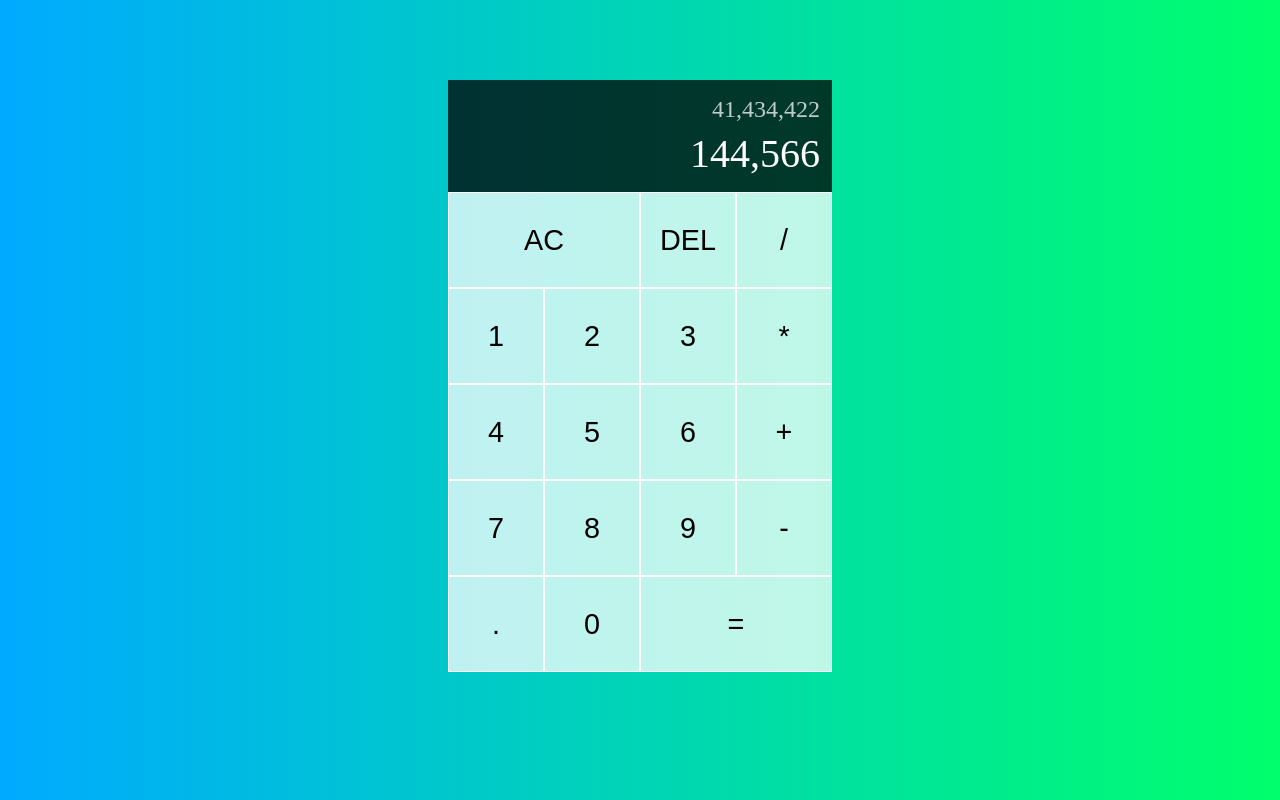
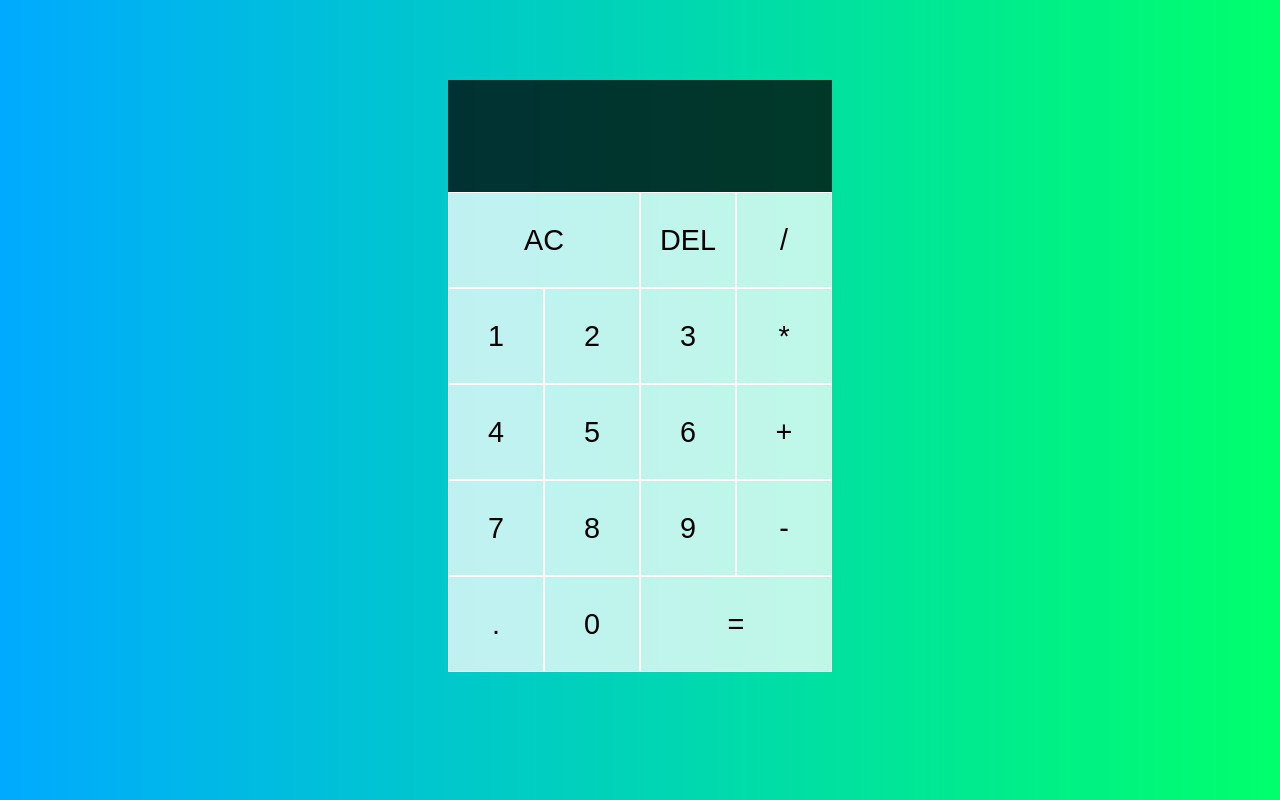
Before and after one commit to sherb93/react-calculator, a React (Create React App) app: page / in a window 1280 px wide. Built offline with nearby package versions, Linux system fonts and the light colour scheme.

Commit message:
setup useReducer in app.js

```diff
--- a/src/App.js
+++ b/src/App.js
@@ -1,12 +1,39 @@
-import React from 'react';
+import React, {  useReducer } from 'react';
 import './styles.css';
 
+const ACTIONS = {
+  APPEND_DIGIT: "append-digit",
+  DELETE_DIGIT: "delete-digit",
+  CLEAR: "clear",
+  CHOOSE_OPERATION: "choose-operation",
+  // ADDITION: "addition",
+  // SUBTRACTION: "subtraction",
+  // MULTIPLY: "multiply",
+  // DIVIDE: "divide",
+  EVALUATE: "evalutate"
+}
+
+function reducer(state, { type, payload }) {
+  switch (type) {
+    case ACTIONS.APPEND_DIGIT:
+      return {
+        ...state,
+        currentOperand: `${currentOperand || ""}${payload.digit}`
+      };
+    default:
+      return state;
+  };
+}
+
 function App() {
+
+  const [{ currentOperand, previousOperand, operation }, dispatch] = useReducer(reducer, {})
+
   return (
     <div className="calc-grid">
       <div className="output">
-        <div className="previous-operand">41,434,422</div>
-        <div className="current-operand">144,566</div>
+        <div className="previous-operand">{previousOperand} {operation}</div>
+        <div className="current-operand">{currentOperand}</div>
       </div>
       <button className="span-two">AC</button>
       <button>DEL</button>
```
